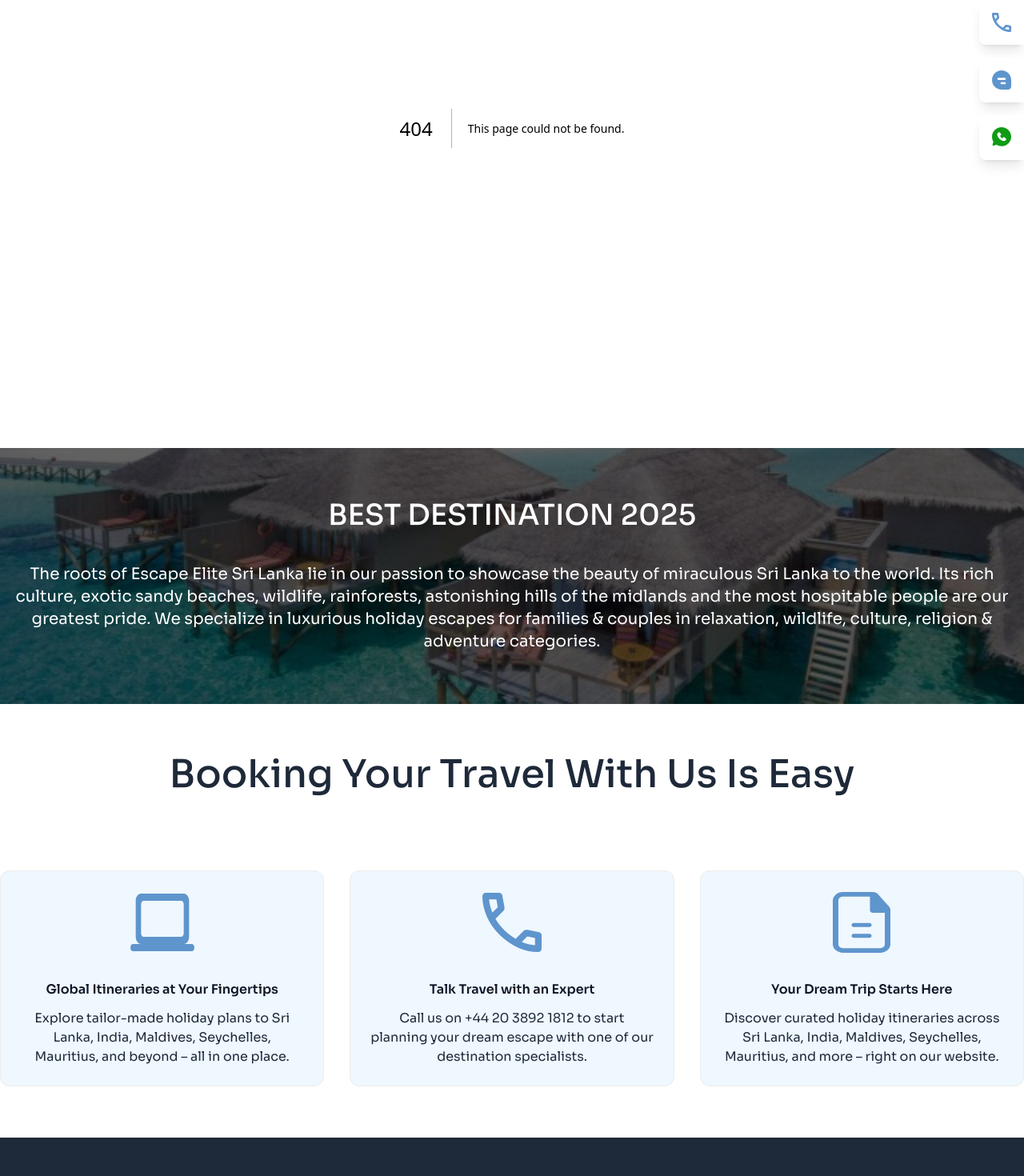
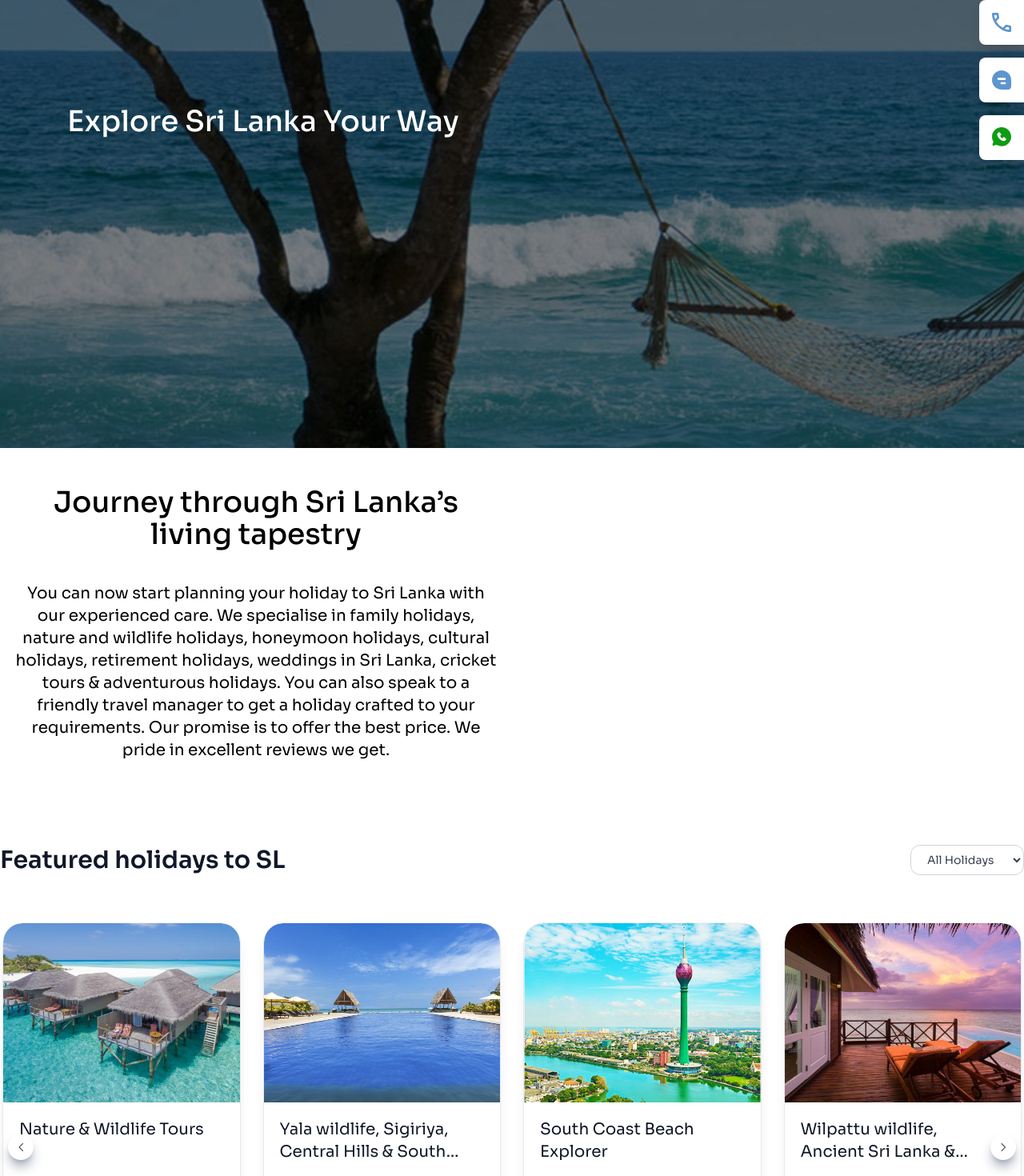
Before and after one commit to Rajith0417/escapeelite, a Next.js app: page /sri-lanka in a window 1280 px wide. Before the commit this address had no page. Shown: the part 240-1710 px from the top of the page at 80% size. Built offline with nearby package versions, Linux system fonts and the light colour scheme.

Commit message:
Feat: pages created and modified

```diff
--- a/src/app/attractions/[id]/page.tsx
+++ b/src/app/attractions/[id]/page.tsx
@@ -1,7 +1,5 @@
 import Hero from "@/components/Hero";
 import ImageLeftRightSection from "@/components/ImageLeftRightSection";
-// import ItinerarySection from '@/components/ItinerarySection';
-// import SelectedHotelTabSection from '@/components/SelectedHotelTabSection';
 
 const basePath = process.env.NEXT_PUBLIC_BASE_PATH || "";
 
--- /dev/null
+++ b/src/app/maldives/page.tsx
@@ -0,0 +1,15 @@
+"use client"
+import ExploreCardSection from '@/components/ExploreCardSection'
+import Hero from '@/components/Hero'
+import React from 'react'
+
+const basePath = process.env.NEXT_PUBLIC_BASE_PATH || "";
+
+export default function Maldives() {
+  return (
+    <>
+      <Hero image={`${basePath}/banners/image13.png`} titleDesktop='Explore Sri Lanka Your Way' titleMobile='Explore Sri Lanka Your Way'/>
+      <ExploreCardSection/>
+    </>
+  )
+}
--- a/src/app/page.tsx
+++ b/src/app/page.tsx
@@ -25,12 +25,7 @@ export default function HomePage() {
       <TestimonialSection />
       <MoreDetails />
       <PopularAttractionsSection />
-      <FeaturedHolidaysDetails
-        heading="Featured holidays to MALDIVES"
-        dropdownOptions={["All Holidays", "Honeymoon", "Family", "Luxury"]}
-        selectedOption="All Holidays"
-        onDropdownChange={(val) => console.log(val)}
-      />
+
       <section>
         <div className="container mx-auto px-4 py-12">
           <div className="grid grid-cols-1 md:grid-cols-2 gap-8 items-center">
--- /dev/null
+++ b/src/app/sri-lanka/[id]/page.tsx
@@ -0,0 +1,44 @@
+import Hero from "@/components/Hero";
+import ImageGallery from "@/components/ImageGallery";
+import ItinerarySection from "@/components/ItinerarySection";
+
+const basePath = process.env.NEXT_PUBLIC_BASE_PATH || "";
+
+interface HotelPageProps {
+    params: Promise<{ id: string }>; // 👈 async in Next.js 15
+}
+
+// Required for "output: export"
+export async function generateStaticParams() {
+    // Normally you'd fetch from API / DB
+    const hotelIds = ["1", "2", "3"];
+
+    return hotelIds.map((id) => ({
+        id,
+    }));
+}
+
+export default async function HotelPage({ params }: HotelPageProps) {
+    const { id } = await params; // 👈 must await
+
+    return (
+        <>
+            <Hero
+                image={`${basePath}/banners/image2.png`}
+                titleDesktop="Nature & Wildlife Tours"
+                titleMobile="Nature & Wildlife Tours"
+            />
+            <section>
+                <div className="container mx-auto px-4 py-12">
+                    <div className="grid grid-cols-1 md:grid-cols-2 gap-8 items-center">
+                        <div className="w-full">
+                            <ImageGallery/>
+                        </div>
+                        <div className="w-full"></div>
+                    </div>
+                </div>
+            </section>
+            <ItinerarySection/>
+        </>
+    );
+}
--- /dev/null
+++ b/src/app/sri-lanka/page.tsx
@@ -0,0 +1,51 @@
+"use client";
+
+import FeaturedHolidaysDetails from "@/components/FeaturedHolidaysDetails";
+import Hero from "@/components/Hero";
+import MoreDetails from "@/components/MoreDetails";
+import AttractionsSection from "@/components/PopularAttractionSection";
+import TestimonialSection from "@/components/TestimonialSection";
+import React from "react";
+
+const basePath = process.env.NEXT_PUBLIC_BASE_PATH || "";
+
+export default function SriLankaPage() {
+  return (
+    <>
+      <Hero
+        image={`${basePath}/banners/image13.png`}
+        titleDesktop="Explore Sri Lanka Your Way"
+        titleMobile="Explore Sri Lanka Your Way"
+      />
+      <section>
+        <div className="container mx-auto px-4 py-12">
+          <div className="grid grid-cols-1 md:grid-cols-2 gap-8 items-center">
+            <div className="w-full text-center">
+              <h2 className="font-medium text-4xl mb-10">Journey through Sri Lanka’s living tapestry</h2>
+              <p className="font-normal text-xl">
+                You can now start planning your holiday to Sri Lanka with our
+                experienced care. We specialise in family holidays, nature and
+                wildlife holidays, honeymoon holidays, cultural holidays,
+                retirement holidays, weddings in Sri Lanka, cricket tours &
+                adventurous holidays. You can also speak to a friendly travel
+                manager to get a holiday crafted to your requirements. Our
+                promise is to offer the best price. We pride in excellent
+                reviews we get.
+              </p>
+            </div>
+            <div>{/* <Chatbot /> */}</div>
+          </div>
+        </div>
+      </section>
+      <FeaturedHolidaysDetails
+        heading="Featured holidays to SL"
+        dropdownOptions={["All Holidays", "Honeymoon", "Family", "Luxury"]}
+        selectedOption="All Holidays"
+        onDropdownChange={(val) => console.log(val)}
+      />
+      <TestimonialSection/>
+      <MoreDetails/>
+      <AttractionsSection/>
+    </>
+  );
+}
```
